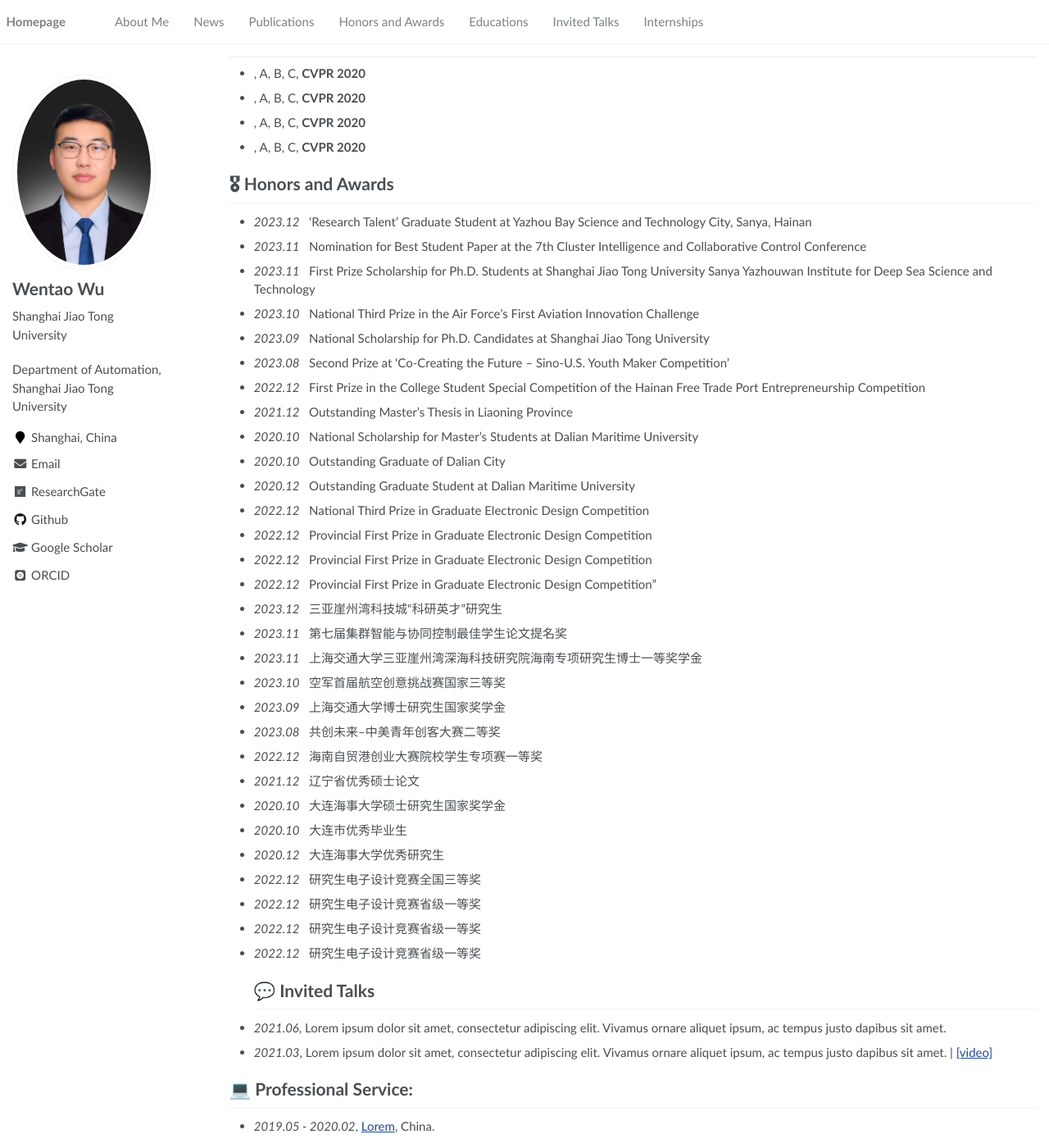
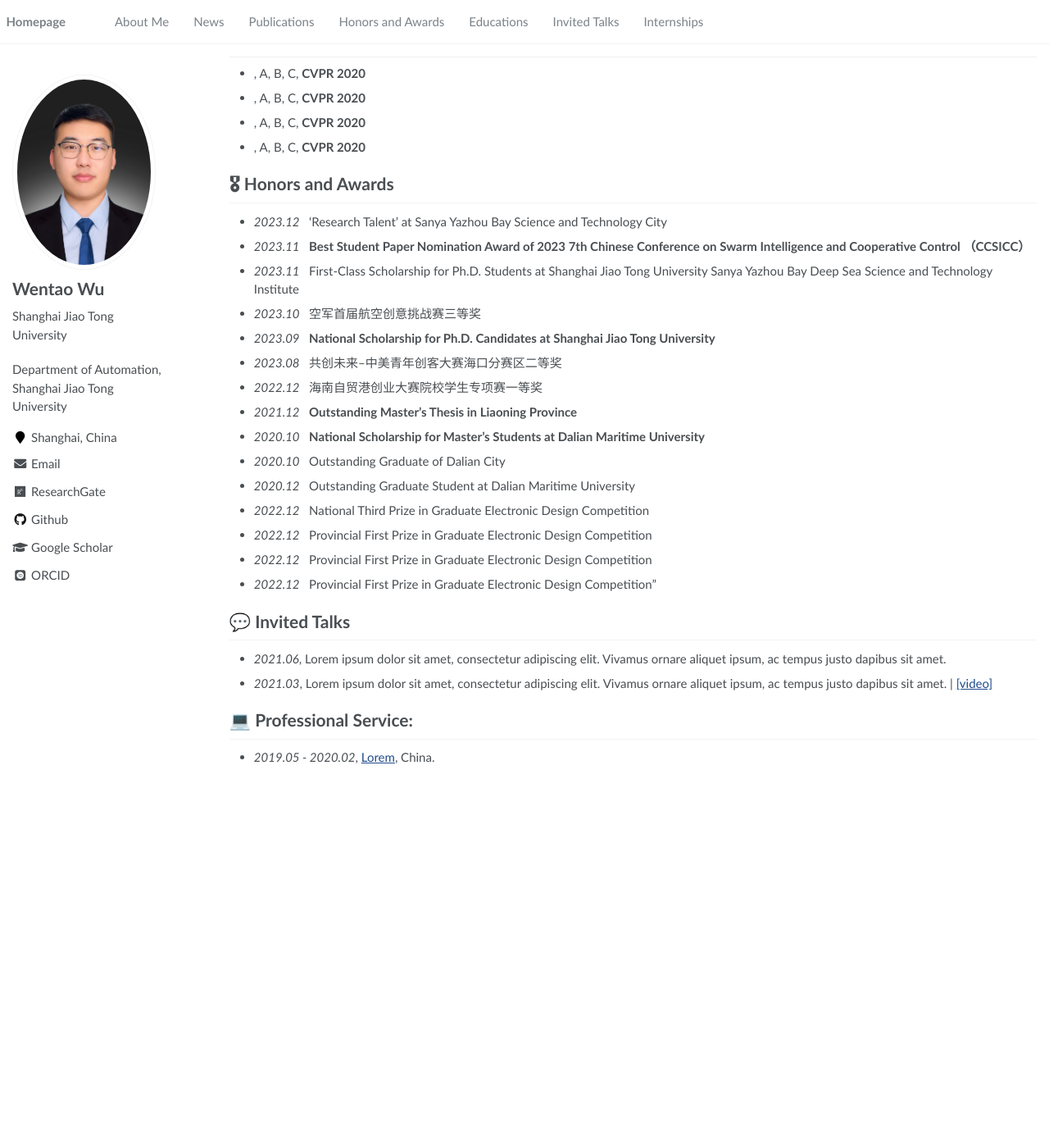
Before and after one commit to wwtsjtu/wwt.github.io, a Jekyll site: the page built from _pages/about.md, in a window 1280 px wide and 1400 px high, scrolled down 1634 px. Shown: the whole window at 82% size. Built offline with Jekyll 4.4.1, drawn with Linux system fonts in a browser that asks for light colours; some web fonts are replaced; after the commit the page ends 2584 px from its top, so only the background shows below that.

Commit message:
Update about.md

```diff
--- a/_pages/about.md
+++ b/_pages/about.md
@@ -69,36 +69,22 @@ My research interest includes neural machine translation and computer vision. I
 - [      ](https://github.com), A, B, C, **CVPR 2020**
 
 # 🎖 Honors and Awards
-- *2023.12* &nbsp; 'Research Talent' Graduate Student at Yazhou Bay Science and Technology City, Sanya, Hainan
-- *2023.11* &nbsp; Nomination for Best Student Paper at the 7th Cluster Intelligence and Collaborative Control Conference
-- *2023.11* &nbsp; First Prize Scholarship for Ph.D. Students at Shanghai Jiao Tong University Sanya Yazhouwan Institute for Deep Sea Science and Technology
-- *2023.10* &nbsp; National Third Prize in the Air Force's First Aviation Innovation Challenge
-- *2023.09* &nbsp; National Scholarship for Ph.D. Candidates at Shanghai Jiao Tong University
-- *2023.08* &nbsp; Second Prize at 'Co-Creating the Future – Sino-U.S. Youth Maker Competition'
-- *2022.12* &nbsp; First Prize in the College Student Special Competition of the Hainan Free Trade Port Entrepreneurship Competition
-- *2021.12* &nbsp; Outstanding Master's Thesis in Liaoning Province
-- *2020.10* &nbsp; National Scholarship for Master's Students at Dalian Maritime University
+- *2023.12* &nbsp; 'Research Talent' at Sanya Yazhou Bay Science and Technology City
+- *2023.11* &nbsp; **Best Student Paper Nomination Award of 2023 7th Chinese Conference on Swarm Intelligence and Cooperative Control （CCSICC）**
+- *2023.11* &nbsp; First-Class Scholarship for Ph.D. Students at Shanghai Jiao Tong University Sanya Yazhou Bay Deep Sea Science and Technology Institute
+- *2023.10* &nbsp; 空军首届航空创意挑战赛三等奖
+- *2023.09* &nbsp; **National Scholarship for Ph.D. Candidates at Shanghai Jiao Tong University**
+- *2023.08* &nbsp; 共创未来--中美青年创客大赛海口分赛区二等奖
+- *2022.12* &nbsp; 海南自贸港创业大赛院校学生专项赛一等奖
+- *2021.12* &nbsp; **Outstanding Master's Thesis in Liaoning Province**
+- *2020.10* &nbsp; **National Scholarship for Master's Students at Dalian Maritime University**
 - *2020.10* &nbsp; Outstanding Graduate of Dalian City
 - *2020.12* &nbsp; Outstanding Graduate Student at Dalian Maritime University
 - *2022.12* &nbsp; National Third Prize in Graduate Electronic Design Competition
 - *2022.12* &nbsp; Provincial First Prize in Graduate Electronic Design Competition
 - *2022.12* &nbsp; Provincial First Prize in Graduate Electronic Design Competition
 - *2022.12* &nbsp; Provincial First Prize in Graduate Electronic Design Competition"
-- *2023.12* &nbsp; 三亚崖州湾科技城“科研英才”研究生
-- *2023.11* &nbsp; 第七届集群智能与协同控制最佳学生论文提名奖
-- *2023.11* &nbsp; 上海交通大学三亚崖州湾深海科技研究院海南专项研究生博士一等奖学金
-- *2023.10* &nbsp; 空军首届航空创意挑战赛国家三等奖
-- *2023.09* &nbsp; 上海交通大学博士研究生国家奖学金
-- *2023.08* &nbsp; 共创未来--中美青年创客大赛二等奖
-- *2022.12* &nbsp; 海南自贸港创业大赛院校学生专项赛一等奖
-- *2021.12* &nbsp; 辽宁省优秀硕士论文
-- *2020.10* &nbsp; 大连海事大学硕士研究生国家奖学金
-- *2020.10* &nbsp; 大连市优秀毕业生
-- *2020.12* &nbsp; 大连海事大学优秀研究生
-- *2022.12* &nbsp; 研究生电子设计竞赛全国三等奖
-- *2022.12* &nbsp; 研究生电子设计竞赛省级一等奖
-- *2022.12* &nbsp; 研究生电子设计竞赛省级一等奖
-- *2022.12* &nbsp; 研究生电子设计竞赛省级一等奖
+
 # 💬 Invited Talks
 - *2021.06*, Lorem ipsum dolor sit amet, consectetur adipiscing elit. Vivamus ornare aliquet ipsum, ac tempus justo dapibus sit amet.
 - *2021.03*, Lorem ipsum dolor sit amet, consectetur adipiscing elit. Vivamus ornare aliquet ipsum, ac tempus justo dapibus sit amet.  \| [\[video\]](https://github.com/)
```
